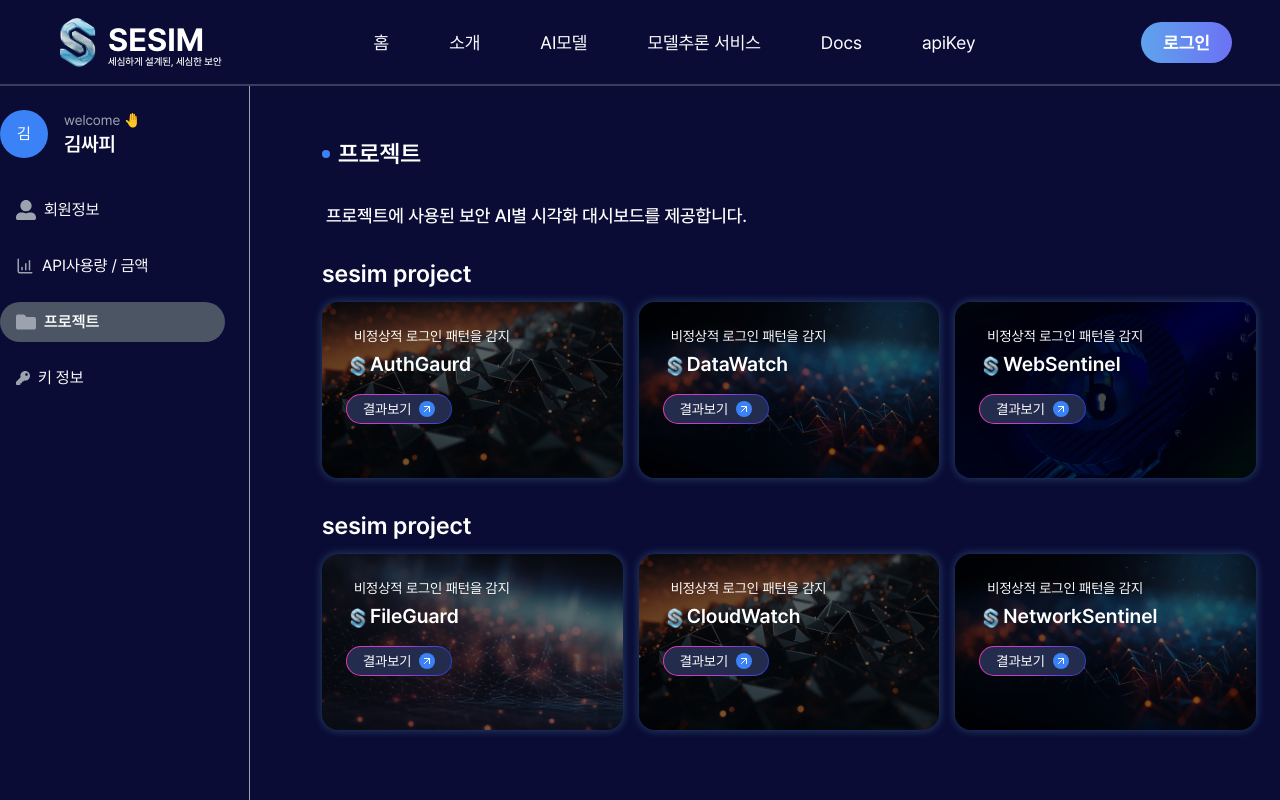
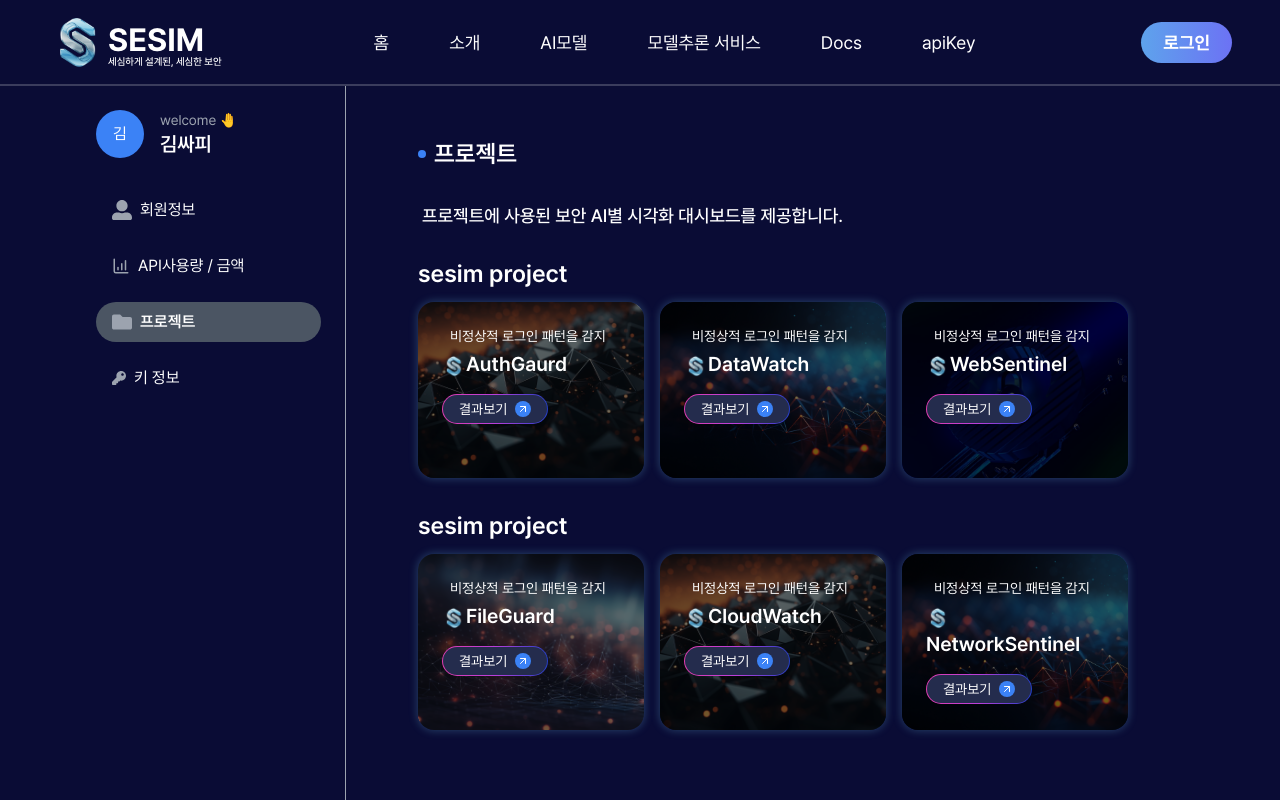
Before and after one commit to shunnnl/SESIM, a React (Vite) app in the folder fe/sesim/: page /project in a window 1280 px wide. Shown: the top 800 px of the page. Built offline with nearby package versions, Linux system fonts and the light colour scheme.

Commit message:
style: 간격 수정[S12P31S109-168]

```diff
--- a/fe/sesim/src/pages/KeyInfoPage.tsx
+++ b/fe/sesim/src/pages/KeyInfoPage.tsx
@@ -59,7 +59,7 @@
     {/*FIXME api가 나오면 대체될 리스트 입니다! */ }
 
     return (
-        <div className="flex min-h-screen text-white bg-gradient-radial from-blue-900 via-indigo-900 to-black">
+        <div className="flex min-h-screen text-white bg-gradient-radial from-blue-900 via-indigo-900 to-black ml-24 mr-32">
             <div className="mr-12">
                 <Sidebar />
             </div>
--- a/fe/sesim/src/pages/ProjectPage.tsx
+++ b/fe/sesim/src/pages/ProjectPage.tsx
@@ -47,7 +47,7 @@
     {/*FIXME api연동시 받아올 리스트 입니다! 그라파나 링크는 그냥 내정보링크로 들어있습니다 클릭시 이동만 구현됨됨*/ }
 
     return (
-        <div className="flex min-h-screen text-white bg-gradient-radial from-blue-900 via-indigo-900 to-black">
+        <div className="flex min-h-screen text-white bg-gradient-radial from-blue-900 via-indigo-900 to-black ml-24 mr-32">
             <div className="mr-12">
                 <Sidebar />
             </div>
--- a/fe/sesim/src/pages/UserInfoPage.tsx
+++ b/fe/sesim/src/pages/UserInfoPage.tsx
@@ -11,7 +11,7 @@
 
 export const UserInfoPage = () => {
   return (
-    <div className="flex min-h-screen text-white bg-gradient-radial from-blue-900 via-indigo-900 to-black">
+    <div className="flex min-h-screen text-white bg-gradient-radial from-blue-900 via-indigo-900 to-black ml-24 mr-32">
       <div className="mr-12">
         <Sidebar />
       </div>
```
